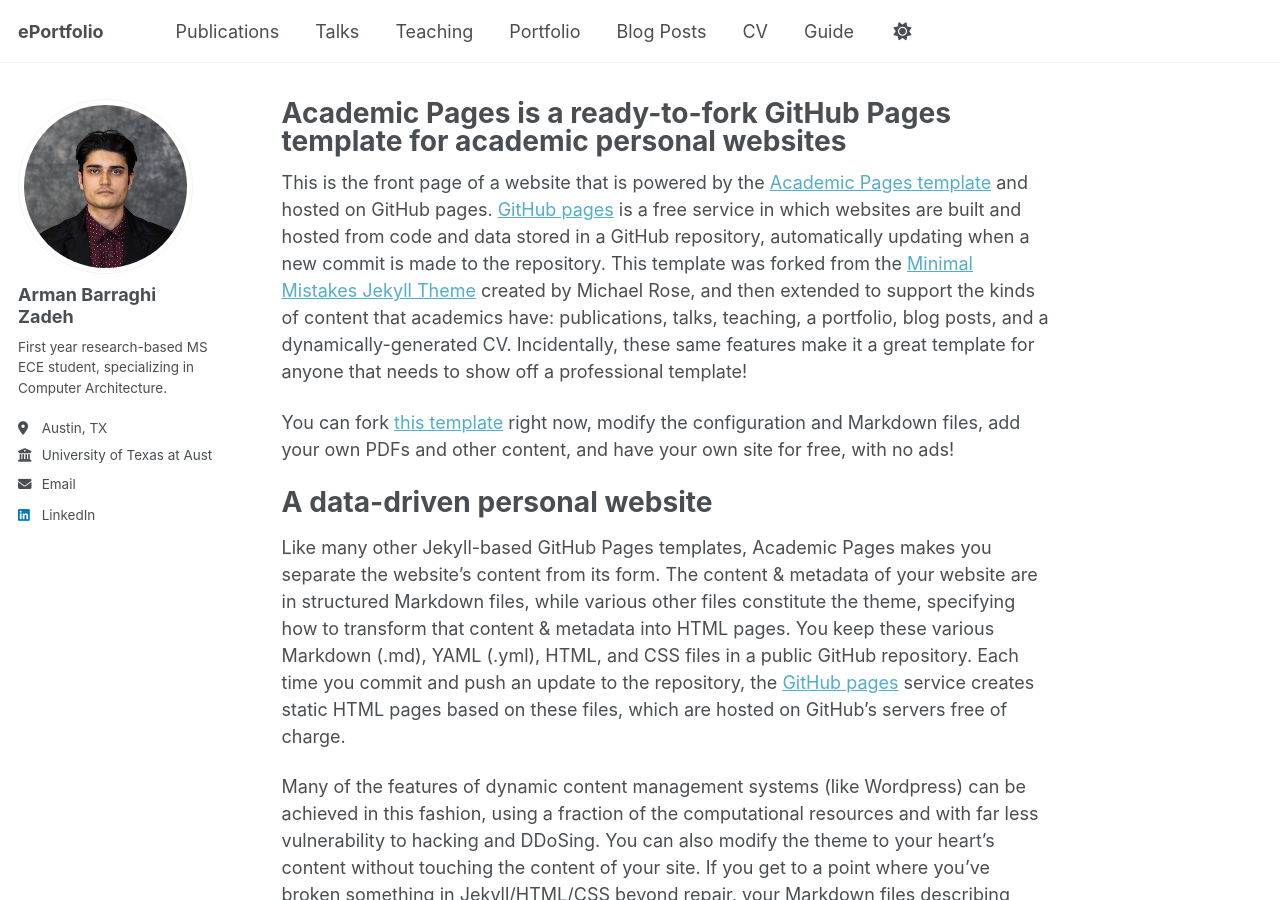
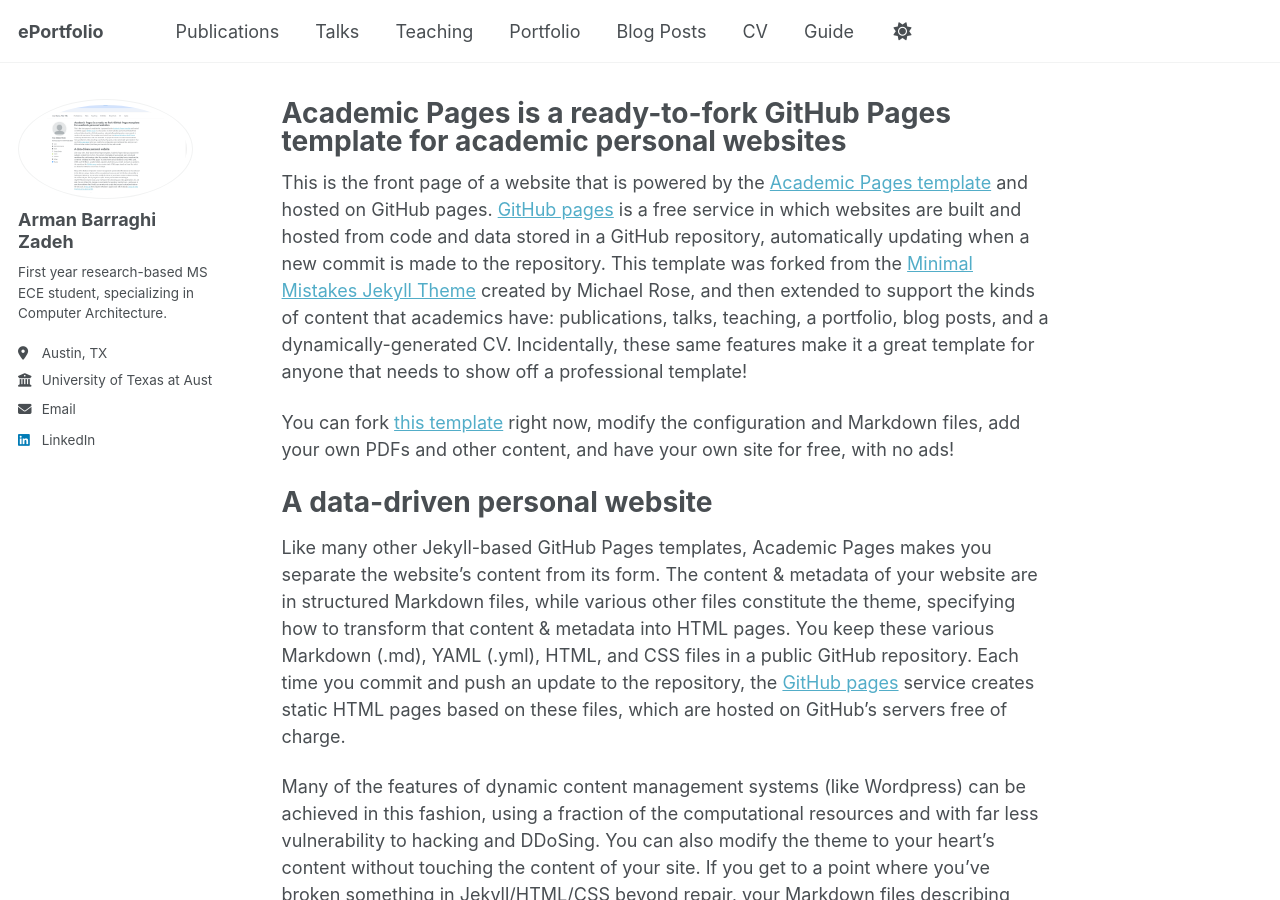
Before and after one commit to ABarraghi/abarraghi.github.io, a Jekyll site: the page built from _pages/about.md, in a window 1280 px wide and 900 px high. Built offline with Jekyll 4.4.1, drawn with Linux system fonts in a browser that asks for light colours; a script that is not in the unit is left out.

Commit message:
Testing prof pic ref

```diff
--- a/_config.yml
+++ b/_config.yml
@@ -22,7 +22,7 @@ repository               : "academicpages/academicpages.github.io"
 #               Additional customization can be done by editing /_includes/author-profile.html
 author:
   # Biographic information
-  avatar           : "profile.png"
+  avatar           : "homepage.png"
   name             : "Arman Barraghi Zadeh"
   pronouns         : # example: "she/her"
   bio              : "First year research-based MS ECE student, specializing in Computer Architecture."
```
